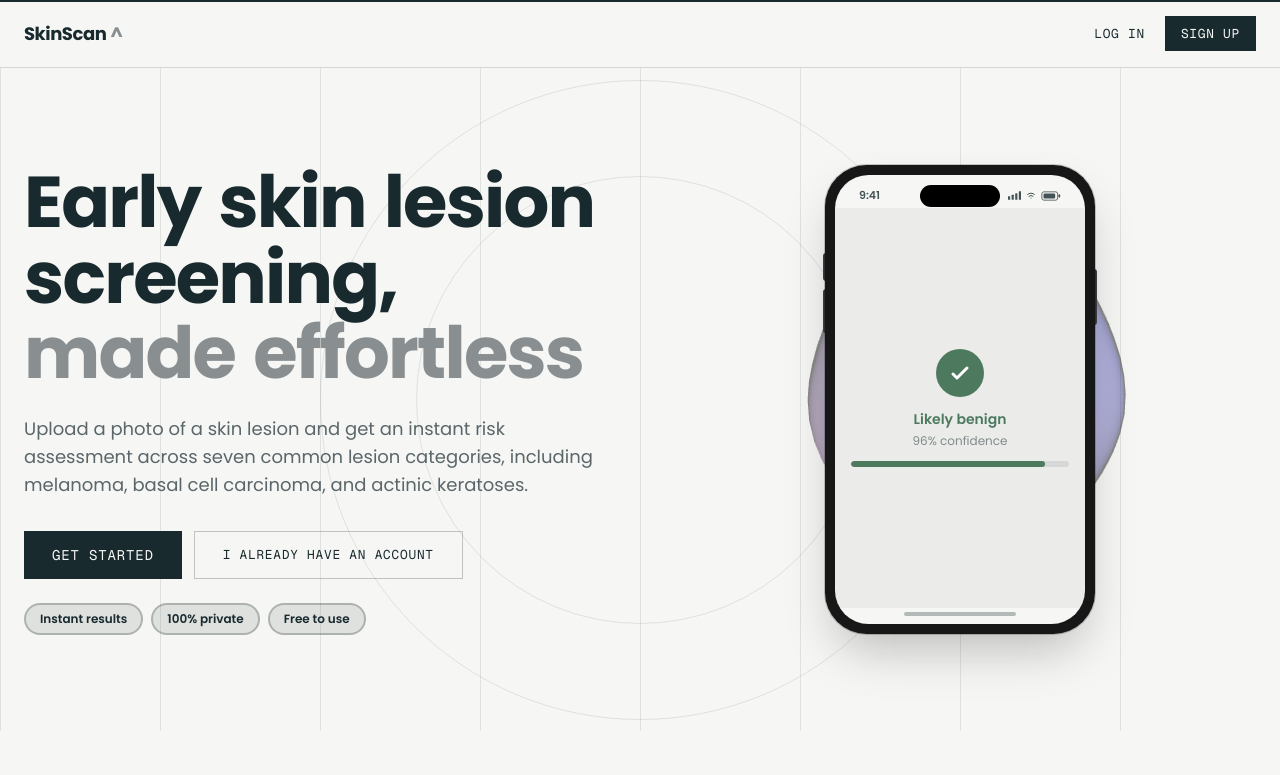
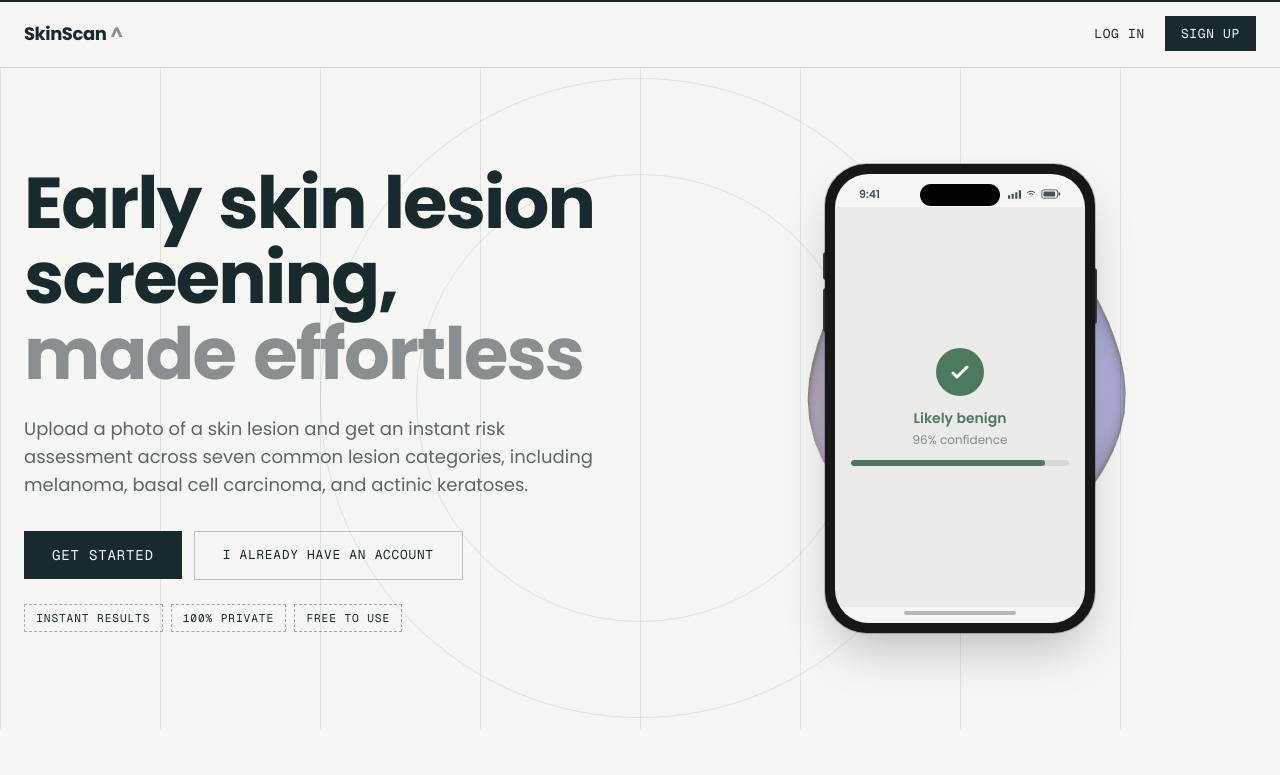
Before and after one commit to jacoboshvire/skincancerdetector, a Next.js app: page / in a window 1280 px wide. Shown: the top 775 px of the page. Built offline with nearby package versions, Linux system fonts and the light colour scheme.

Commit message:
auto commit @Sun Jun 28 23:13:24 BST 2026

```diff
--- a/src/app/page.tsx
+++ b/src/app/page.tsx
@@ -650,10 +650,7 @@ export default function LandingPage() {
                 className="mt-6 flex flex-wrap gap-2 justify-center sm:justify-start"
               >
                 {TRUST_PILLS.map((label) => (
-                  <span
-                    key={label}
-                    className="text-xs font-semibold px-3.5 py-1.5 rounded-full border-2 border-primary/25 bg-primary/10 text-primary"
-                  >
+                  <span key={label} className="tag-mono">
                     {label}
                   </span>
                 ))}
```
